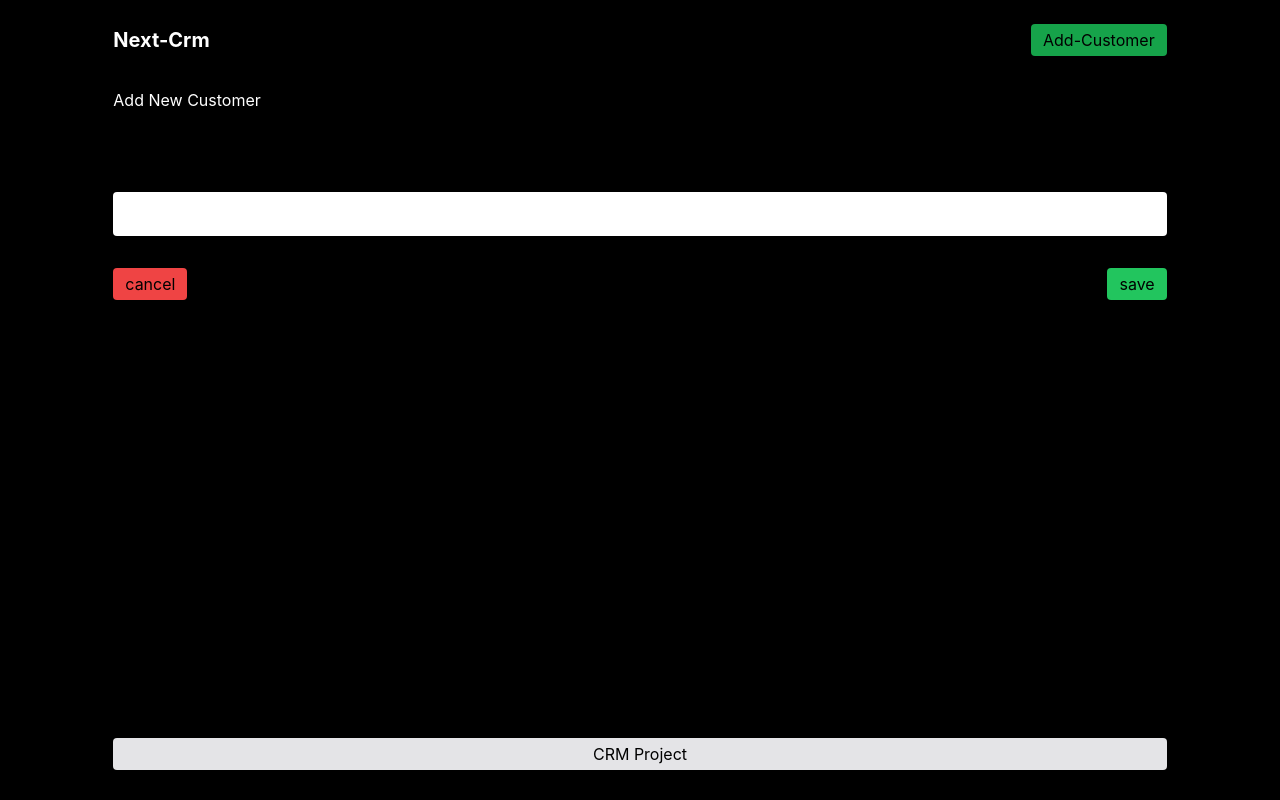
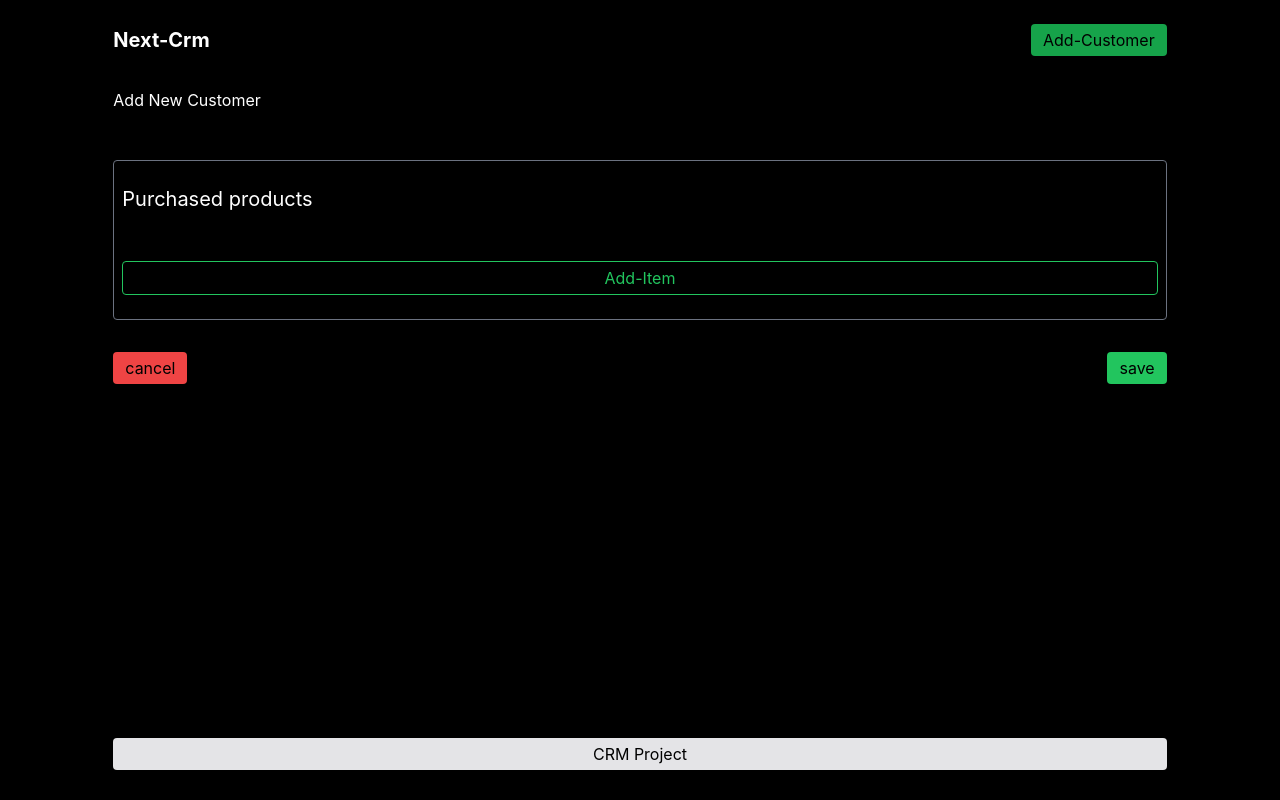
Before and after one commit to arshia788/Next-Crm, a Next.js app: page /add-customer in a window 1280 px wide. Built offline with nearby package versions, Linux system fonts and the light colour scheme.

Commit message:
working on formInput

```diff
--- a/components/modules/Form.js
+++ b/components/modules/Form.js
@@ -1,11 +1,13 @@
 import React from 'react'
 import FormInput from './FormInput'
+import ItemList from './ItemList'
 
 export default function Form({form, setForm}) {
   return (
     <div className='my-8'>
 
-        <FormInput />
+        {/* <FormInput />   */}
+        <ItemList  form={form} setForm={setForm}/>
 
     </div>
   )
--- a/components/modules/FormInput.js
+++ b/components/modules/FormInput.js
@@ -1,20 +1,23 @@
 import React from 'react'
 
-export default function FormInput({name, lable, type, onChange, value}) {
+export default function FormInput({ name, lable, type, onChange, value }) {
   return (
-    <div className='flex flex-col text-blue-800'>
-        <lable
-        className='mb-8'
+    <div className='flex flex-col'>
+
+
+      <lable
+        className='text-blue-200 mb-4'
         htmlFor={name}>{lable}</lable>
 
-        <input
-        className='border-none rounded p-2 outline-none text-lg'
+      <input
+        className='border-none rounded p-2 outline-none text-lg mb-8 bg-blue-100'
         value={value}
         type={type}
         onChange={onChange}
         id={name}
         name={name}
-        />
+      />
+
 
 
     </div>
--- /dev/null
+++ b/components/modules/ItemList.js
@@ -0,0 +1,71 @@
+import FormInput from "./FormInput"
+
+export default function ItemList({ form, setForm }) {
+
+    const { products } = form
+
+
+    // pas har mogeh add beshe miad in products ro be array prodcuts ezafeh mikoneh
+    const addHandler = () => {
+        setForm({
+            ...form,
+            // gofti products hay ghabli ro bia save bokon
+            products: [...products, { name: "", price: '', qty: "" }],
+        })
+        console.log(products)
+    }
+
+    const changeHandler = async() => {
+
+    }
+
+    const deleteHandler=async ()=>{
+
+    }
+
+    return (
+        <div className="border border-gray-500 p-2 rounded">
+
+            <p className="text-xl text-white mb-8 mt-4">Purchased products</p>
+
+
+            {
+                products.map((product, index) => {
+                    return (
+
+                        <div key={index} className="border border-gray-400 p-2 rounded">
+
+                            <FormInput name="name" lable="product Name" type="text"
+                                value={product.name} onChange={changeHandler}
+
+                            />
+
+                            <div className="flex justify-between items-center">
+                                <FormInput name="price" lable="Price" type="text"
+                                    value={product.price} onChange={changeHandler}
+                                />
+
+                                <FormInput name="qty" lable="Qty" type="text"
+                                    value={product.qty} onChange={changeHandler}
+                                />
+                            </div>
+
+                            <button
+                            onClick={deleteHandler}
+                            className="border border-red-500 rounded w-full text-red-500 p-1 text-center"
+                            >Remove</button>
+
+                        </div>
+                    )
+                })
+            }
+
+            {/* in miad ye item be on array add mikoneh  */}
+            <button
+                onClick={addHandler}
+                className="border border-green-500 p-1 rounded my-4
+        w-full text-green-500">Add-Item</button>
+
+        </div>
+    )
+}
```
